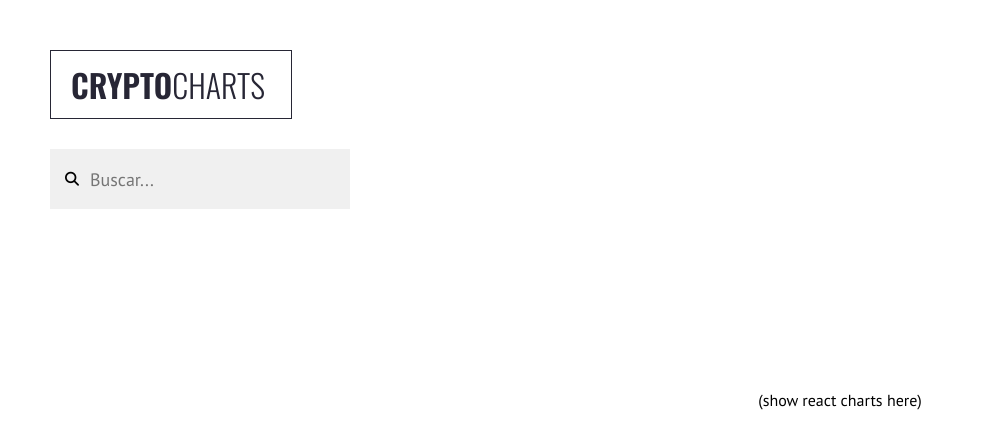
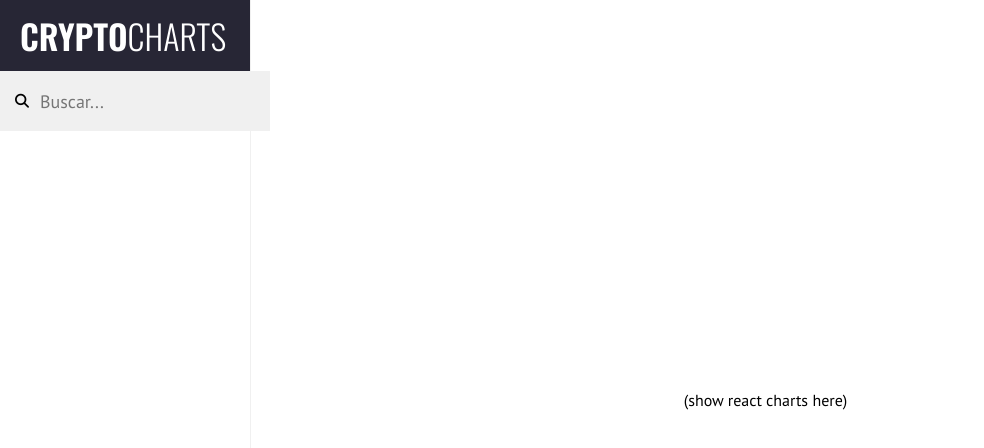
Before and after one commit to alesalazars/crypto-charts, a React (Create React App) app: page / in a window 1280 px wide. Shown: the top 448 px of the page, without its empty margins (0-984 px from the left). Built offline with nearby package versions, Linux system fonts and the light colour scheme; no server answers.

Commit message:
Made changes on sidebar design and css classes

```diff
--- a/src/components/asset-item.js
+++ b/src/components/asset-item.js
@@ -5,7 +5,7 @@ const AssetItem = (props) => {
 
   let icon
   if(props.symbol){
-    icon = <p className="symbol">{props.symbol}</p>
+    icon = <p className="symbol color-white bg-secondary">{props.symbol}</p>
   }else{
     icon = <i className="fas fa-dollar-sign"></i>
   }
@@ -14,7 +14,7 @@ const AssetItem = (props) => {
     <li className="asset" key={props.key}>
       {/* <img src={props.src} alt={props.alt}/> */}
       {icon}
-      <p>{props.name}</p>
+      <p className="color-main my-10">{props.name}</p>
     </li>
   )
 }
--- a/src/components/searchbar.js
+++ b/src/components/searchbar.js
@@ -5,7 +5,7 @@ const Searchbar = () => {
   return(
     <div className="p-relative">
       <i className="fas fa-search"></i>
-      <input className="searchbar" type="text" placeholder="Buscar..."></input>
+      <input className="searchbar bg-grey" type="text" placeholder="Buscar..."></input>
     </div>
   )
 }
--- a/src/pages/index.css
+++ b/src/pages/index.css
@@ -4,10 +4,16 @@ body, button, input{font-family: 'PT Sans', sans-serif;}
 .p-relative{position: relative;}
 
 /* Colors */
-.main-color{color:#272635;}
-.bg-grey{background-color:#f1f1f1;}
+.color-main{color:#272635;}
+.color-secondary{color: #7D80DA;}
+.color-white{color: #fff;}
+
+.bg-grey{background-color:#f0f0f0;}
+.bg-main{background-color:#272635;}
+.bg-secondary{background-color:#7D80DA;}
 
 /* Margins */
+.my-10{margin-top: 10px; margin-bottom: 10px;}
 
 /* Paddings */
 
@@ -27,60 +33,51 @@ body, button, input{font-family: 'PT Sans', sans-serif;}
   flex-wrap: wrap;
 }
 .sidebar{
-  width: 300px;
-  padding: 0 50px;
+  width: 250px;
   height: 100%;
   max-height: 100%;
   display: flex;
   flex-direction: column;
+  border-right: 1px solid #f0f0f0;
 }
 
 
 .logo{
   padding: 10px 20px;
-  border: 1px solid #272635;
   display: inline-block;
-  margin: 50px 0 0 0;
+  margin: 0;
   font-family: 'Oswald', sans-serif !important;
-  width: 200px;
+  font-size: 34px;
 }
 .logo .f-bold{font-weight: 600;}
 
 
 .searchbar{
   height: 50px;
-  margin-top: 30px;
   font-size: 18px;
-  padding: 5px 20px 5px 40px;
-  background-color: #f0f0f0;
+  padding: 5px 23px 5px 40px;
   border: none;
-  width: 240px;
 }
 i.fa-search{
   position: absolute;
-  top: 53px;
+  top: 23px;
   left: 15px;
   font-size: 14px;
 }
 
 
 .asset-list{
-  margin: 30px 0 0 0;
-  border-left: 1px solid #272635;
+  margin: 10px 0 0 0;
   list-style-type: none;
   padding-left: 20px;
   max-height: 100%;
   overflow: auto;
 }
 .asset-list li{
-  color: #a7a7a7;
   transition: ease 0.3s;
   display: flex;
   align-items: center;
-}
-.asset-list li:hover{
-  color:#272635;
-  cursor:pointer
+  opacity: 0.7;
 }
 .asset-list li img{
   width: 20px;
@@ -92,28 +89,31 @@ i.fa-search{
   border: 1px solid red;
 }
 .asset-list li .symbol{
-  color:#fff;
-  background-color:red;
   padding: 1px 4px;
   border-radius: 2px;
   font-weight: 700;
   margin-right: 5px;
+  transition: ease 0.3s;
+  opacity: 0.7;
 }
 .asset-list li i{
   padding: 3px;
-  border: 1px solid #a7a7a7;
+  border: 1px solid #272635;
   border-radius: 50%;
   width: 15px;
   height: 15px;
   line-height: 15px;
   text-align: center;
   font-size: 13px;
-  margin-right: 10px;;
+  margin-right: 10px;
+  opacity: 0.7;
 }
-.asset-list li:hover i{
-  border: 1px solid #272635;
+.asset-list li:hover{
+  opacity: 1;
+  cursor:pointer
 }
-.asset-list li p{margin: 10px 0;}
+.asset-list li:hover i{opacity:1;}
+.asset-list li:hover .symbol{opacity:1;}
 
 
 .content{
--- a/src/pages/index.js
+++ b/src/pages/index.js
@@ -19,7 +19,7 @@ const Index = () => {
   return(
     <div className="index">
       <div className="sidebar">
-        <h1 className="main-color logo f-uppercase"><span className="f-bold">Crypto</span><span className="f-light">Charts</span></h1>
+        <h1 className="color-white bg-main logo f-uppercase color-white bg-main"><span className="f-bold">Crypto</span><span className="f-light">Charts</span></h1>
         <Searchbar/>
         { listAssets(assets) }
       </div>
```
